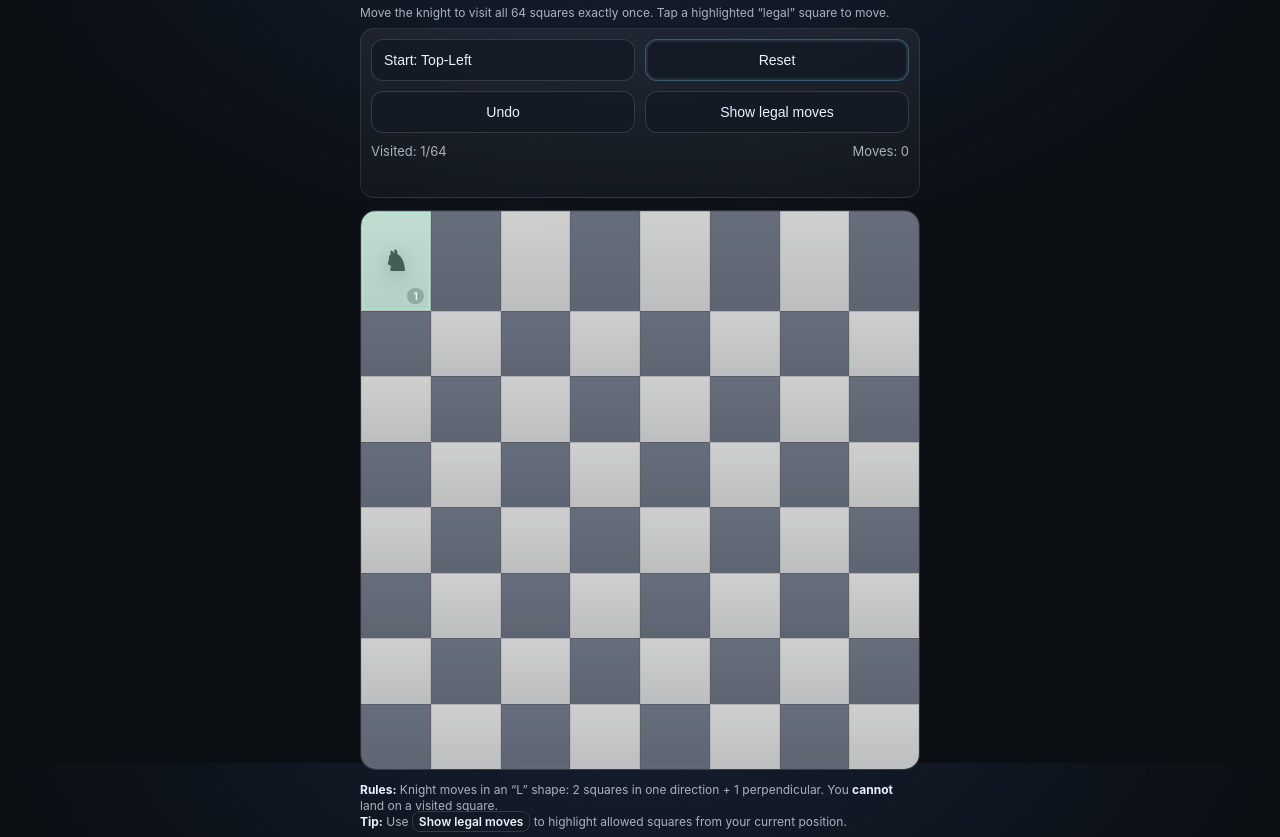
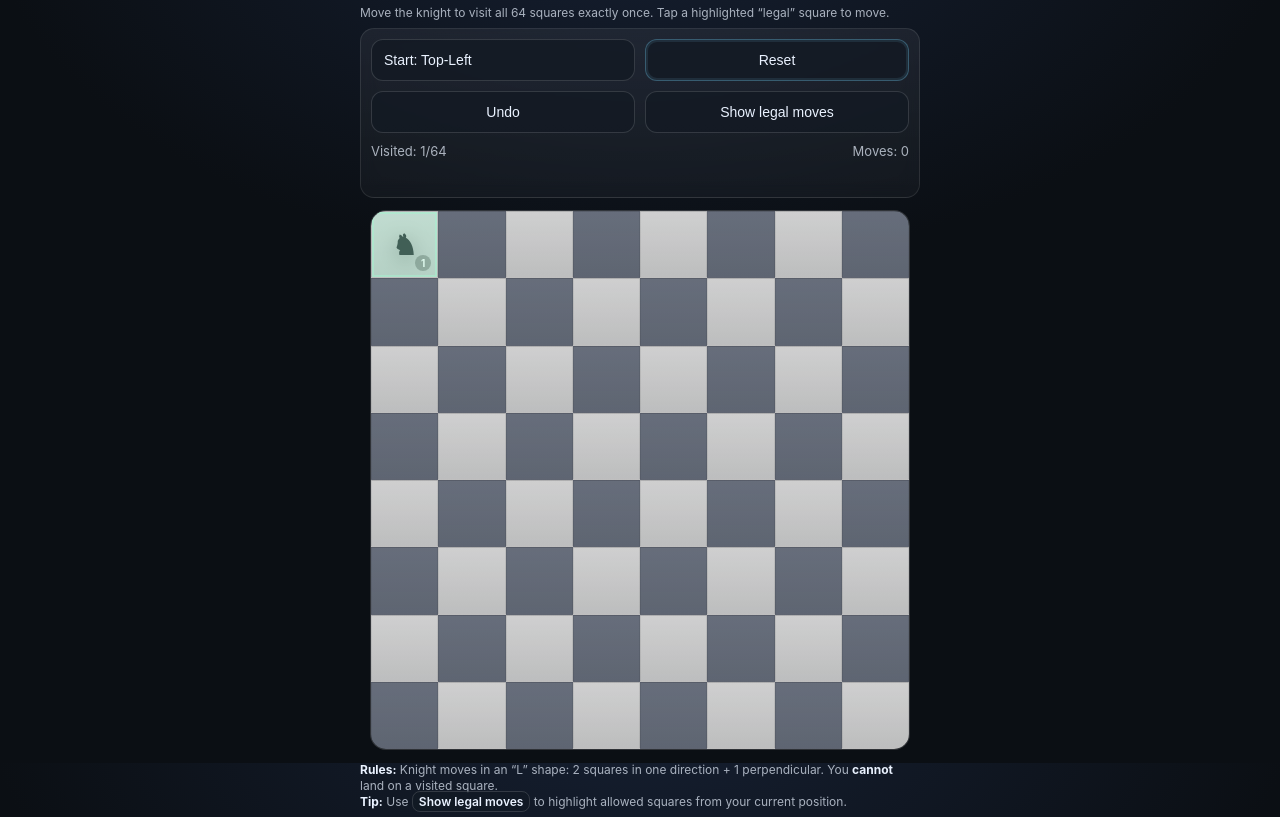
Before and after one commit to ahalhashmi/my-html-apps, a plain HTML site: page knight/index.html in a window 1280 px wide. Shown: the part 37-874 px from the top of the page. Drawn offline with Linux system fonts and the light colour scheme.

Commit message:
Update index.html

```diff
--- a/knight/index.html
+++ b/knight/index.html
@@ -105,18 +105,11 @@
       min-height: 42px;
     }
 
-    button:active{
-      transform: translateY(1px);
-    }
+    button:active{ transform: translateY(1px); }
 
     .btnAccent{
       border-color: rgba(125, 211, 252, .35);
       box-shadow: 0 0 0 2px rgba(125,211,252,.10) inset;
-    }
-
-    .btnDanger{
-      border-color: rgba(251, 113, 133, .35);
-      box-shadow: 0 0 0 2px rgba(251,113,133,.10) inset;
     }
 
     .stats{
@@ -134,16 +127,19 @@
       justify-content: center;
     }
 
+    /* ✅ FIX: lock the board to a stable square size on iPhone Safari */
     .board{
-      width: 100%;
-      aspect-ratio: 1 / 1;
-      max-height: calc(100dvh - 240px);
+      width: min(560px, calc(100vw - 28px), calc(100dvh - 260px));
+      height: min(560px, calc(100vw - 28px), calc(100dvh - 260px));
+
       border-radius: 16px;
       overflow: hidden;
       border: 1px solid rgba(255,255,255,.12);
       background: rgba(255,255,255,.03);
+
       display: grid;
       grid-template-columns: repeat(8, 1fr);
+      grid-template-rows: repeat(8, 1fr); /* force equal row heights */
       user-select: none;
       -webkit-user-select: none;
       touch-action: manipulation;
@@ -279,7 +275,6 @@
   </div>
 
   <script>
-    // Knight Journey (single-file)
     const N = 8;
 
     const boardEl = document.getElementById("board");
@@ -296,10 +291,9 @@
       [-1, -2], [-2, -1], [-2,  1], [-1,  2],
     ];
 
-    // State
     let visited = Array.from({length:N}, () => Array(N).fill(false));
     let steps = Array.from({length:N}, () => Array(N).fill(0));
-    let path = []; // array of {x,y}
+    let path = [];
     let showHints = false;
 
     function inBounds(x,y){ return x>=0 && x<N && y>=0 && y<N; }
@@ -330,23 +324,20 @@
     }
 
     function clearHintClasses(){
-      const sqs = boardEl.querySelectorAll(".sq.legal");
-      sqs.forEach(el => el.classList.remove("legal"));
+      boardEl.querySelectorAll(".sq.legal").forEach(el => el.classList.remove("legal"));
     }
 
     function render(){
-      // Update square classes and content without rebuilding the grid
       clearHintClasses();
 
       const current = path[path.length - 1];
 
       for (let y=0; y<N; y++){
         for (let x=0; x<N; x++){
-          const id = `sq-${x}-${y}`;
-          const el = document.getElementById(id);
+          const el = document.getElementById(`sq-${x}-${y}`);
 
           el.classList.toggle("visited", visited[y][x]);
-          el.classList.toggle("current", current && current.x===x && current.y===y);
+          el.classList.toggle("current", !!current && current.x===x && current.y===y);
 
           const stepBadge = el.querySelector(".step");
           const stepNum = steps[y][x];
@@ -358,31 +349,22 @@
           }
 
           const knightEl = el.querySelector(".knight");
-          if (current && current.x===x && current.y===y){
-            knightEl.style.display = "block";
-          } else {
-            knightEl.style.display = "none";
-          }
+          knightEl.style.display = (current && current.x===x && current.y===y) ? "block" : "none";
         }
       }
 
       if (showHints && current){
-        const moves = legalMovesFrom(current);
-        for (const m of moves){
+        for (const m of legalMovesFrom(current)){
           document.getElementById(`sq-${m.x}-${m.y}`).classList.add("legal");
         }
       }
 
       updateStats();
 
-      // Win condition
       if (path.length === 64){
         setMessage("✅ You did it! All 64 squares visited exactly once.", "ok");
-      } else {
-        // If stuck (no legal moves) and not finished
-        if (current && legalMovesFrom(current).length === 0){
-          setMessage("⚠️ No legal moves left. Try Undo or Reset.", "bad");
-        }
+      } else if (current && legalMovesFrom(current).length === 0){
+        setMessage("⚠️ No legal moves left. Try Undo or Reset.", "bad");
       }
     }
 
@@ -424,10 +406,11 @@
       setMessage("");
 
       const [sx, sy] = startCornerEl.value.split(",").map(Number);
-      // Note: we store visited by [y][x]
+
       visited[sy][sx] = true;
       steps[sy][sx] = 1;
       path.push({x:sx, y:sy});
+
       render();
     }
 
@@ -440,23 +423,18 @@
       const last = path.pop();
       visited[last.y][last.x] = false;
       steps[last.y][last.x] = 0;
-
-      // Renumber: only last step removed, so fine to just keep earlier numbers
-      // but steps should stay consistent -> already fine.
       render();
     }
 
     function tryMoveTo(x,y){
       const current = path[path.length - 1];
-      const to = {x,y};
-
       if (!current) return;
 
       if (visited[y][x]){
         setMessage("That square is already visited.", "bad");
         return;
       }
-      if (!isKnightMove(current, to)){
+      if (!isKnightMove(current, {x,y})){
         setMessage("Illegal move. Knights move 2+1 in an L shape.", "bad");
         return;
       }
@@ -478,7 +456,6 @@
         return;
       }
 
-      // Optional: if hints are on, only allow taps on legal squares (better UX)
       if (showHints){
         const current = path[path.length - 1];
         const moves = legalMovesFrom(current);
@@ -492,7 +469,6 @@
       tryMoveTo(x,y);
     }
 
-    // Buttons
     resetBtn.addEventListener("click", resetGame);
     undoBtn.addEventListener("click", undo);
     hintBtn.addEventListener("click", () => {
@@ -501,10 +477,9 @@
       setMessage(showHints ? "Legal moves highlighted." : "");
       render();
     });
-
     startCornerEl.addEventListener("change", resetGame);
 
-    // Prevent double-tap zoom on iOS as much as possible
+    // Reduce iOS double-tap zoom annoyance
     let lastTouchEnd = 0;
     document.addEventListener("touchend", function (event) {
       const now = Date.now();
@@ -512,7 +487,6 @@
       lastTouchEnd = now;
     }, { passive: false });
 
-    // Init
     buildBoard();
     resetGame();
   </script>
```
